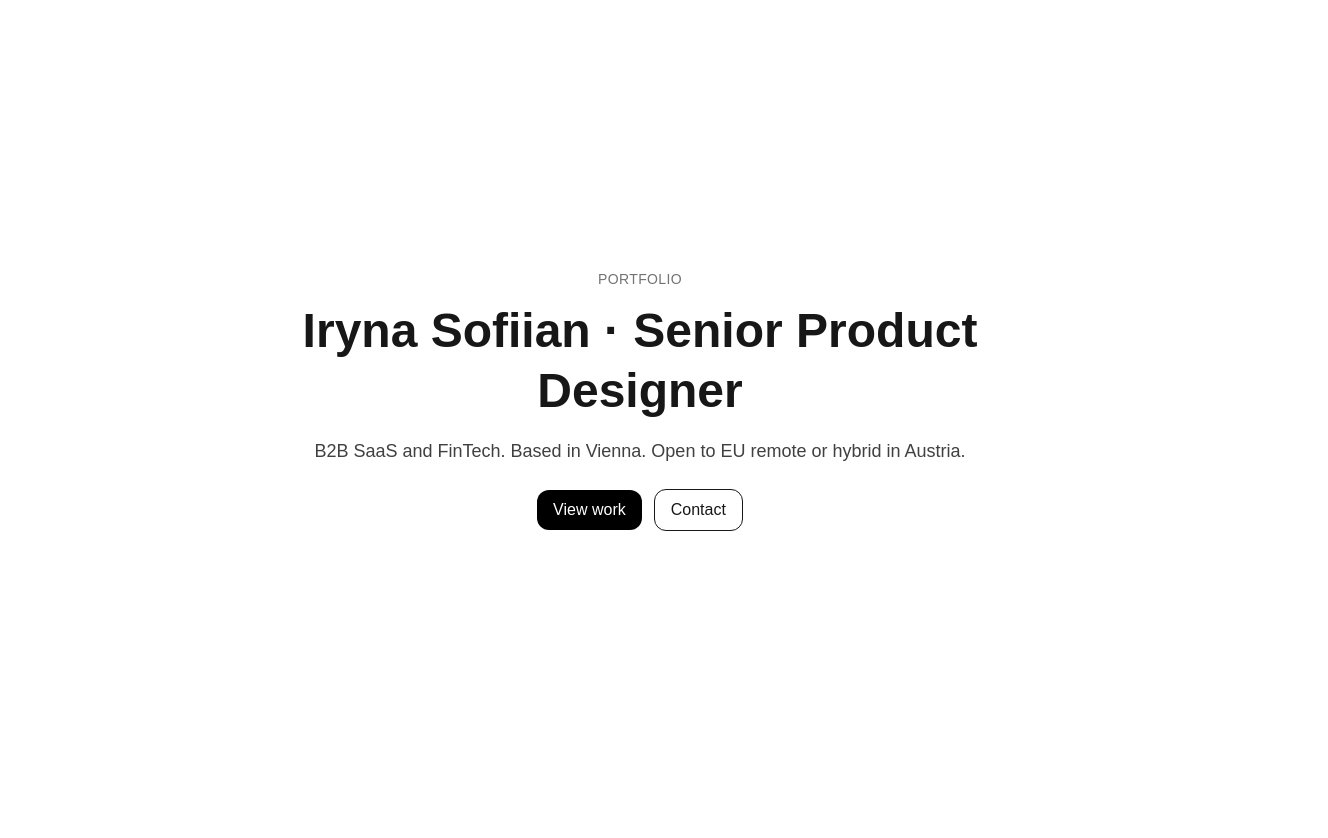
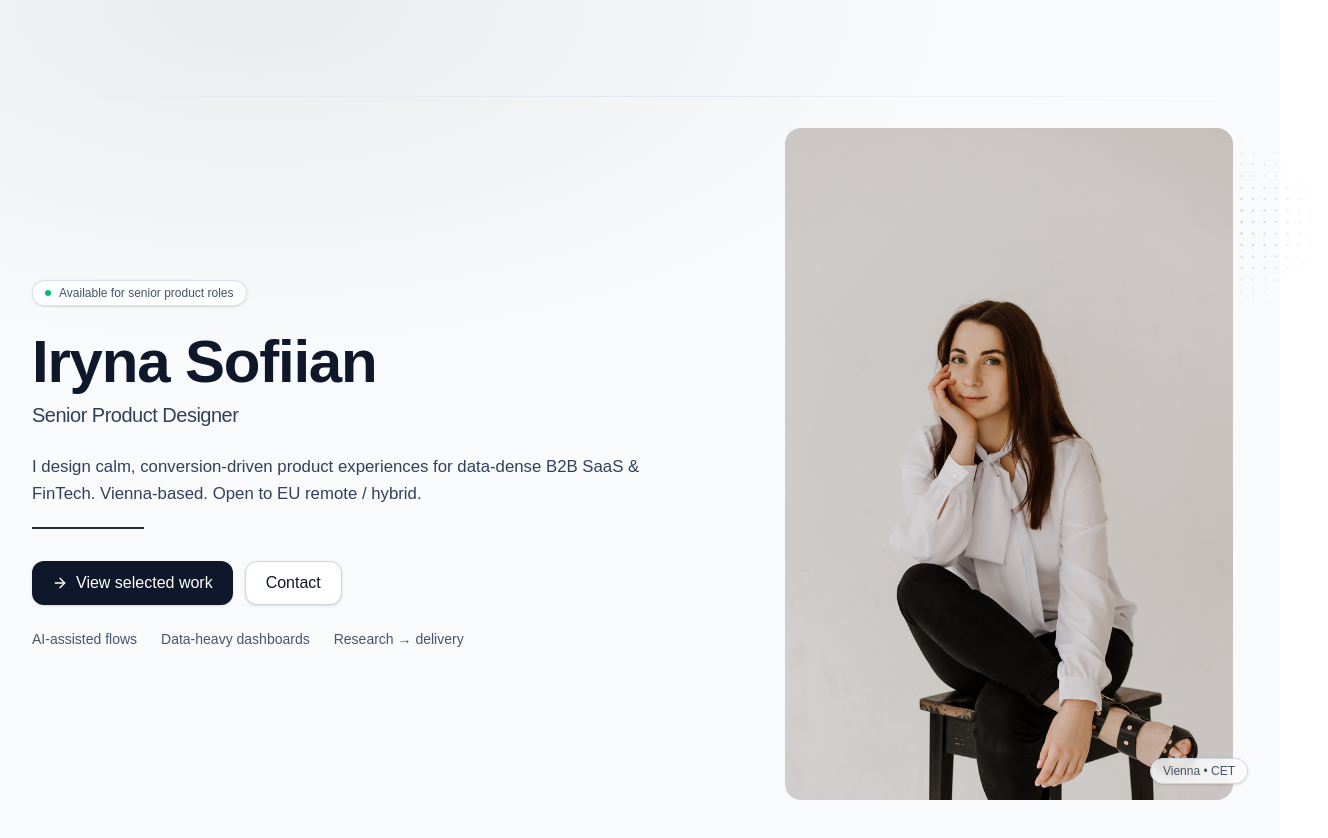
Before and after one commit to LiraCalifornia/iryna-portfolio, a Next.js app: page / in a window 1280 px wide. Shown: the top 838 px of the page, 1328 px wide, since content can reach past the window. Before the commit the page ends 800 px from the top, so only its background shows below. Built offline with nearby package versions, Linux system fonts and the light colour scheme.

Commit message:
Hero section added

```diff
--- a/src/app/layout.tsx
+++ b/src/app/layout.tsx
@@ -1,6 +1,13 @@
 // src/app/layout.tsx
 import type { Metadata } from "next";
 import "./globals.css";
+import { Plus_Jakarta_Sans } from "next/font/google";
+
+const plusJakarta = Plus_Jakarta_Sans({
+  subsets: ["latin"], // які символи беремо
+  weight: ["400", "500", "600", "700"], // товщини шрифту
+  variable: "--font-plus-jakarta", // створює CSS-змінну
+});
 
 const siteUrl = "https://iryna-portfolio.vercel.app";
 const ogImage = `${siteUrl}/og-v3.png`;
@@ -45,12 +52,12 @@ export default function RootLayout({
   children: React.ReactNode;
 }) {
   return (
-    <html lang="en">
+    <html lang="en" className={plusJakarta.variable}>
       <head>
         {/* ✅ додано явне посилання на favicon */}
         <link rel="icon" href="/favicon.ico" sizes="any" />
       </head>
-      <body className="bg-white text-neutral-900 antialiased">
+      <body className="font-sans bg-white text-neutral-900 antialiased">
         {children}
       </body>
     </html>
--- a/src/app/page.tsx
+++ b/src/app/page.tsx
@@ -1,21 +1,11 @@
-import Link from "next/link";
+// src/app/page.tsx
+"use client";
 
-export default function Page() {
+import Hero from "@/components/Hero";
+export default function HomePage() {
   return (
-    <main className="min-h-screen flex items-center justify-center bg-white px-6">
-      <div className="max-w-3xl text-center">
-        <p className="text-sm tracking-wide text-neutral-500 uppercase">Portfolio</p>
-        <h1 className="mt-3 text-4xl sm:text-5xl font-semibold leading-tight text-neutral-900">
-          Iryna Sofiian · Senior Product Designer
-        </h1>
-        <p className="mt-4 text-neutral-700 text-lg">
-          B2B SaaS and FinTech. Based in Vienna. Open to EU remote or hybrid in Austria.
-        </p>
-        <div className="mt-6 flex items-center justify-center gap-3">
-          <Link href="/work" className="rounded-xl bg-black text-white px-4 py-2">View work</Link>
-          <Link href="/contact" className="rounded-xl border px-4 py-2">Contact</Link>
-        </div>
-      </div>
+    <main className="min-h-screen bg-slate-50">
+      <Hero />
     </main>
   );
 }
--- /dev/null
+++ b/src/components/Hero.tsx
@@ -0,0 +1,128 @@
+// src/components/Hero.tsx
+"use client";
+
+import { motion } from "framer-motion";
+import Image from "next/image";
+import Link from "next/link";
+import { ArrowRight } from "lucide-react";
+
+export default function Hero() {
+  return (
+    <section className="relative isolate">
+      {/* Background: clean paper + spotlight + hairline keyline */}
+      <div aria-hidden className="pointer-events-none absolute inset-0 -z-10">
+        {/* very soft spotlight */}
+        <div className="absolute inset-0 bg-[radial-gradient(1200px_600px_at_20%_0%,rgba(2,6,23,0.06),transparent_60%)]" />
+        {/* keyline */}
+        <div className="absolute left-0 right-0 top-24 mx-auto h-px max-w-7xl bg-gradient-to-r from-transparent via-slate-200 to-transparent" />
+        {/* neutral dots field */}
+        <div className="absolute -right-12 top-32 h-48 w-48 opacity-25 [mask-image:radial-gradient(black,transparent_70%)]">
+          <svg viewBox="0 0 100 100" className="h-full w-full">
+            <defs>
+              <pattern id="dots" width="6" height="6" patternUnits="userSpaceOnUse">
+                <circle cx="1" cy="1" r="0.6" fill="currentColor" />
+              </pattern>
+            </defs>
+            <rect width="100%" height="100%" fill="url(#dots)" />
+          </svg>
+        </div>
+      </div>
+
+      <div className="mx-auto max-w-7xl px-6 pt-24 pb-16 sm:pt-32 sm:pb-24 lg:px-8">
+        <div className="grid items-center gap-12 lg:grid-cols-12">
+          {/* LEFT — Type-first copy */}
+          <motion.div
+            initial={{ opacity: 0, y: 14 }}
+            animate={{ opacity: 1, y: 0 }}
+            transition={{ duration: 0.55, ease: "easeOut" }}
+            className="lg:col-span-7"
+          >
+            {/* status chip */}
+            <div className="inline-flex items-center gap-2 rounded-full border border-slate-300/70 bg-white/80 px-3 py-1 text-xs text-slate-600 shadow-sm backdrop-blur">
+              <span className="h-1.5 w-1.5 rounded-full bg-emerald-500" />
+              Available for senior product roles
+            </div>
+
+            {/* typographic stack */}
+            <h1 className="mt-6 text-5xl font-semibold leading-[1.05] tracking-[-0.02em] text-slate-900 sm:text-6xl">
+              Iryna Sofiian
+            </h1>
+            <p className="mt-2 text-xl font-medium tracking-tight text-slate-700">
+              Senior Product Designer
+            </p>
+
+            <p className="mt-6 max-w-2xl text-[1.05rem] leading-relaxed text-slate-700">
+              I design calm, conversion-driven product experiences for data-dense
+              B2B SaaS & FinTech. Vienna-based. Open to EU remote / hybrid.
+            </p>
+
+            {/* underline accent */}
+            <motion.div
+              initial={{ scaleX: 0 }}
+              animate={{ scaleX: 1 }}
+              transition={{ duration: 0.6, delay: 0.2, ease: "easeOut" }}
+              className="mt-5 h-[2px] w-28 origin-left bg-slate-900/90"
+            />
+
+            {/* CTAs */}
+            <div className="mt-8 flex flex-wrap items-center gap-3">
+              <Link
+                href="/work"
+                className="group inline-flex h-11 items-center justify-center rounded-xl bg-slate-900 px-5 text-base font-medium text-white shadow-sm transition hover:bg-slate-800"
+              >
+                <ArrowRight className="mr-2 h-4 w-4 -translate-x-0 transition group-hover:translate-x-0.5" />
+                View selected work
+              </Link>
+              <Link
+                href="mailto:hello@iryna.design"
+                className="inline-flex h-11 items-center justify-center rounded-xl border border-slate-300 bg-white px-5 text-base font-medium text-slate-900 shadow-sm transition hover:bg-slate-50"
+              >
+                Contact
+              </Link>
+            </div>
+
+            {/* tiny trust signals */}
+            <ul className="mt-6 flex flex-wrap items-center gap-x-6 gap-y-2 text-sm text-slate-600">
+              <li>AI-assisted flows</li>
+              <li>Data-heavy dashboards</li>
+              <li>Research → delivery</li>
+            </ul>
+          </motion.div>
+
+          {/* RIGHT — Pure image (no frame, clean edge) */}
+          <motion.div
+            initial={{ opacity: 0, y: 8 }}
+            animate={{ opacity: 1, y: 0 }}
+            transition={{ duration: 0.55, delay: 0.05, ease: "easeOut" }}
+            className="lg:col-span-5"
+          >
+            <div className="relative mx-auto w-full max-w-md">
+              <div className="relative overflow-hidden rounded-2xl">
+                <Image
+                  src="/hero-portrait.jpg" // поклади своє фото у /public
+                  alt="Iryna Sofiian portrait"
+                  width={900}
+                  height={1125}
+                  priority
+                  className="h-auto w-full object-cover"
+                />
+              </div>
+            </div>
+          </motion.div>
+        </div>
+      </div>
+
+      {/* sticky meta pill */}
+      <motion.div
+        initial={{ opacity: 0, y: 8 }}
+        animate={{ opacity: 1, y: 0 }}
+        transition={{ duration: 0.5, ease: "easeOut", delay: 0.2 }}
+        className="pointer-events-none sticky bottom-4 z-10 mx-auto w-full max-w-7xl px-6 lg:px-8"
+      >
+        <div className="ml-auto w-fit rounded-full border border-slate-300 bg-white/80 px-3 py-1 text-xs text-slate-600 shadow-sm backdrop-blur">
+          Vienna • CET
+        </div>
+      </motion.div>
+    </section>
+  );
+}
```
Also changed, not shown: package.json (+8 -6 lines), tsconfig.json (+18 -8 lines), public/hero-portrait.jpg (added), 1 other file (tests, documents, lock files or other folders).
